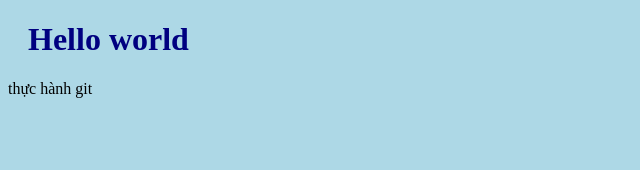
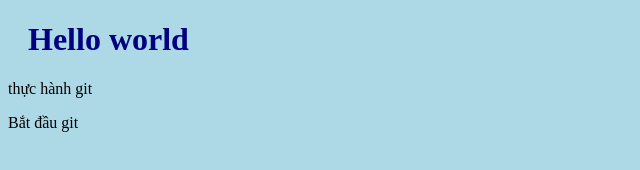
Before and after one commit to totuoithan/Open-Source-class, a plain HTML site: page index.html in a window 1280 px wide. Shown: the full height of the page, 0-640 px from the left. Drawn offline with Linux system fonts and the light colour scheme.

Commit message:
new update

```diff
--- a/index.html
+++ b/index.html
@@ -9,5 +9,6 @@
 <body>
     <h1>Hello world</h1>
     <p>thực hành git</p>
+    <p>Bắt đầu git</p>
 </body>
 </html>
```
